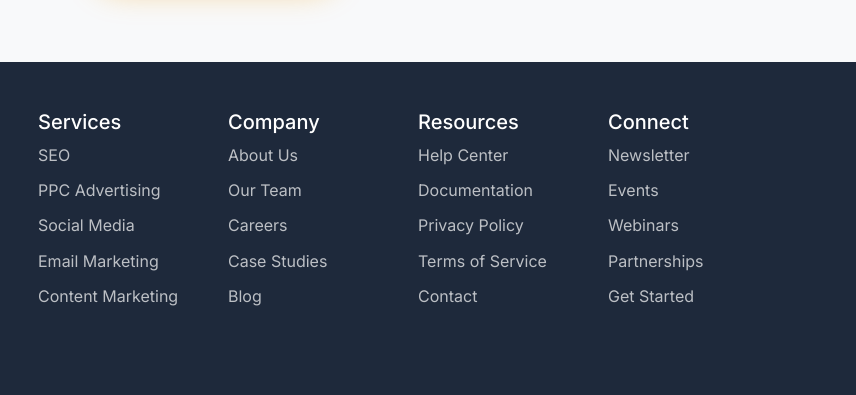
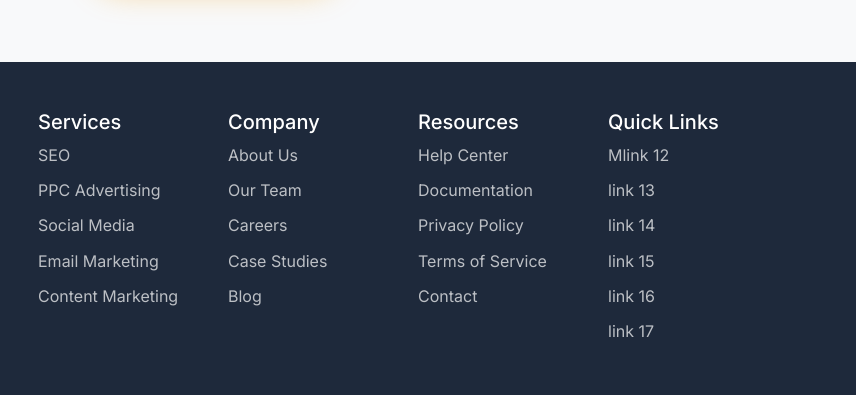
Before and after one commit to muxdaslam/muxdaslam.github.com, a plain HTML site: page index.html in a window 1280 px wide. Shown: the part 4699-5094 px from the top of the page, 424-1280 px from the left. Drawn offline with nearby package versions, Linux system fonts and the light colour scheme.

Commit message:
index.html

```diff
--- a/index.html
+++ b/index.html
@@ -719,13 +719,14 @@
                     </ul>
                 </div>
                 <div class="col-lg-2 col-md-6 mb-4">
-                    <h5>Connect</h5>
+                    <h5>Quick Links</h5>
                     <ul class="footer-links">
-                        <li><a href="#">Newsletter</a></li>
-                        <li><a href="#">Events</a></li>
-                        <li><a href="#">Webinars</a></li>
-                        <li><a href="#">Partnerships</a></li>
-                        <li><a href="https://muxdaslam.com/">Get Started</a></li>
+                        <li><a href="https://www.promoteproject.com/startup/190927/mak-services" target="_blank">Mlink 12</a></li>
+                        <li><a href="https://www.walkscore.com/people/288255896508/mak" target="_blank">link 13</a></li>
+                        <li><a href="https://www.temptalia.com/members/makk/profile/" target="_blank">link 14</a></li>
+                        <li><a href="https://speakerdeck.com/muxdaslam" target="_blank">link 15</a></li>
+                        <li><a href="https://giphy.com/channel/MAK025" target="_blank">link 16</a></li>
+                        <li><a href="https://heylink.me/098aslamofficial123/" target="_blank">link 17</a></li>
                     </ul>
                 </div>
             </div>
```
